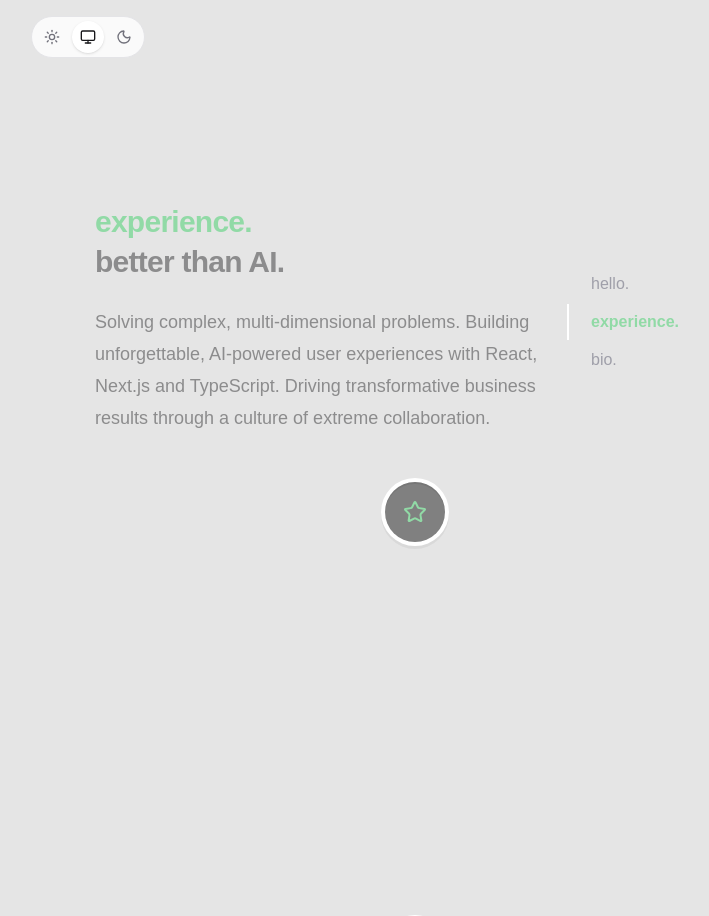
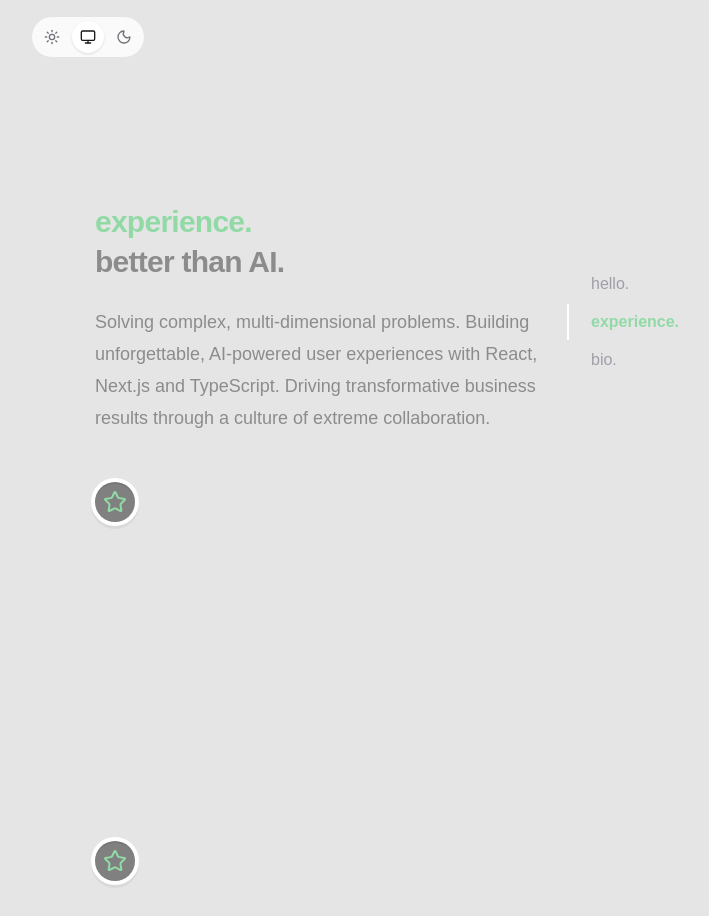
Before and after one commit to andyfrith/portfolio-web-nextjs16, a Next.js app: page /timeline in a window 1280 px wide. Shown: the top 916 px of the page, without its empty margins (225-934 px from the left). Built offline with nearby package versions, Linux system fonts and the light colour scheme.

Commit message:
Updated date display within timeline items.

```diff
--- a/components/timeline/item-header.tsx
+++ b/components/timeline/item-header.tsx
@@ -1,9 +1,16 @@
 import React from "react";
 
-export default function TimelineElementHeader({ role }: { role: string }) {
+export default function TimelineElementHeader({
+  role,
+  dates,
+}: {
+  role: string;
+  dates: string;
+}) {
   return (
     <h3 className="font-semibold capitalize text-sm text-(--text-green-color) dark:text-(--text-green-color-dark) bg-gray-600 p-2 mb-2">
       {role}
+      <div className="mt-1 text-gray-300 font-semibold text-xs">{dates}</div>
     </h3>
   );
 }
--- a/components/timeline/item.tsx
+++ b/components/timeline/item.tsx
@@ -31,7 +31,8 @@ export default function Item({ item }: { item: ExperienceType }) {
       contentArrowStyle={{
         borderRight: "0.4rem solid #9ca3af",
       }}
-      date={item.dates}
+      dateClassName="color:var(--color-gray-600) bold"
+      // date={item.dates}
       icon={
         <Star className="text-(--text-green-color) dark:text-(--text-green-color-dark)" />
       }
@@ -54,7 +55,7 @@ export default function Item({ item }: { item: ExperienceType }) {
             setTimeOfLastClick(Date.now());
           }}
         >
-          <Header role={item.role} />
+          <Header role={item.role} dates={item.dates} />
         </Link>
         <Company company={item.company} />
         <Summary summary={item.summary} />
--- a/components/timeline/timeline.tsx
+++ b/components/timeline/timeline.tsx
@@ -11,6 +11,7 @@ function Timeline({ data }: { data: Array<ExperienceType> }) {
     <>
       <VerticalTimeline
         className="vertical-timeline-component w-full! mt-4!"
+        layout="1-column-left"
         lineColor="grey"
       >
         {data.map((item) => (
```
